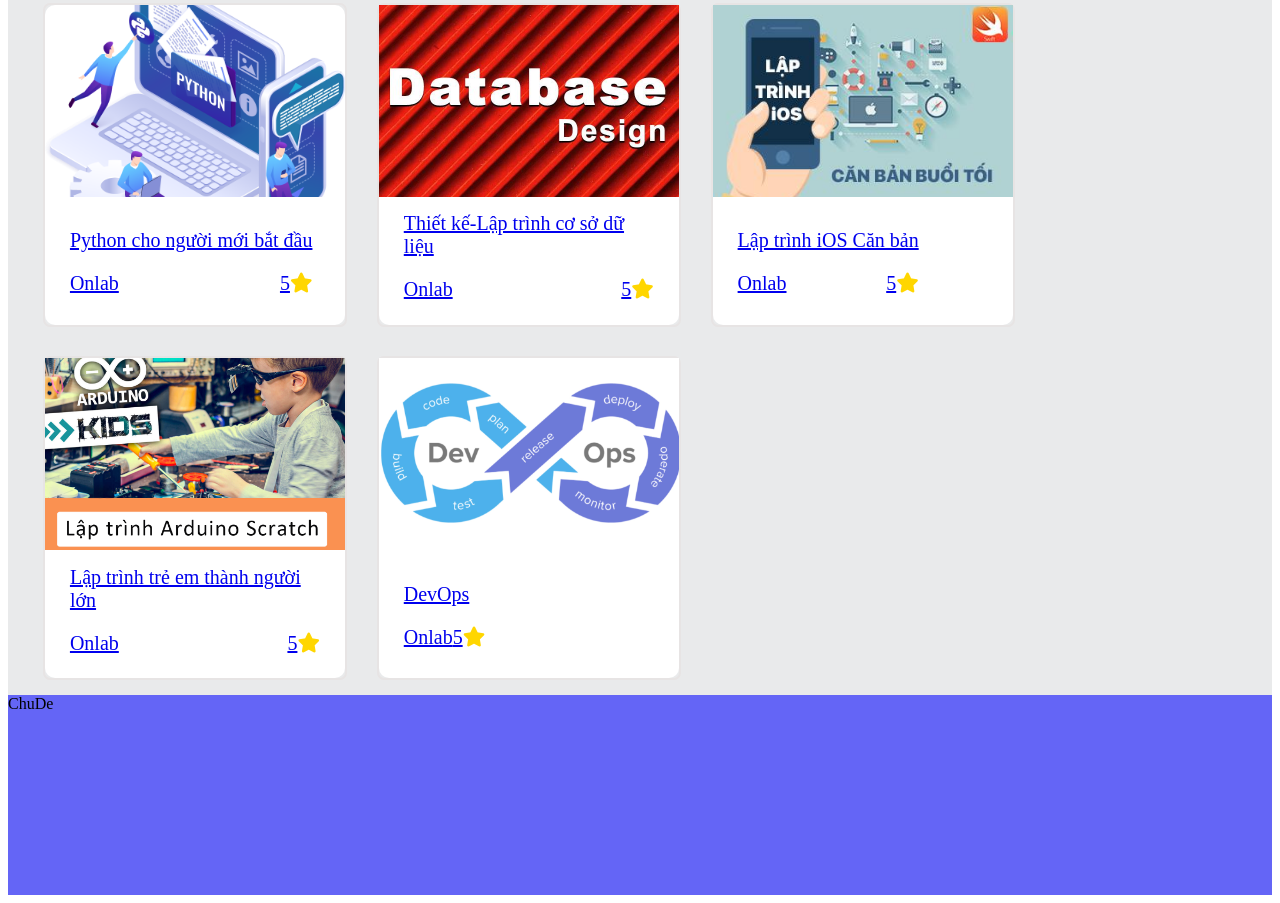
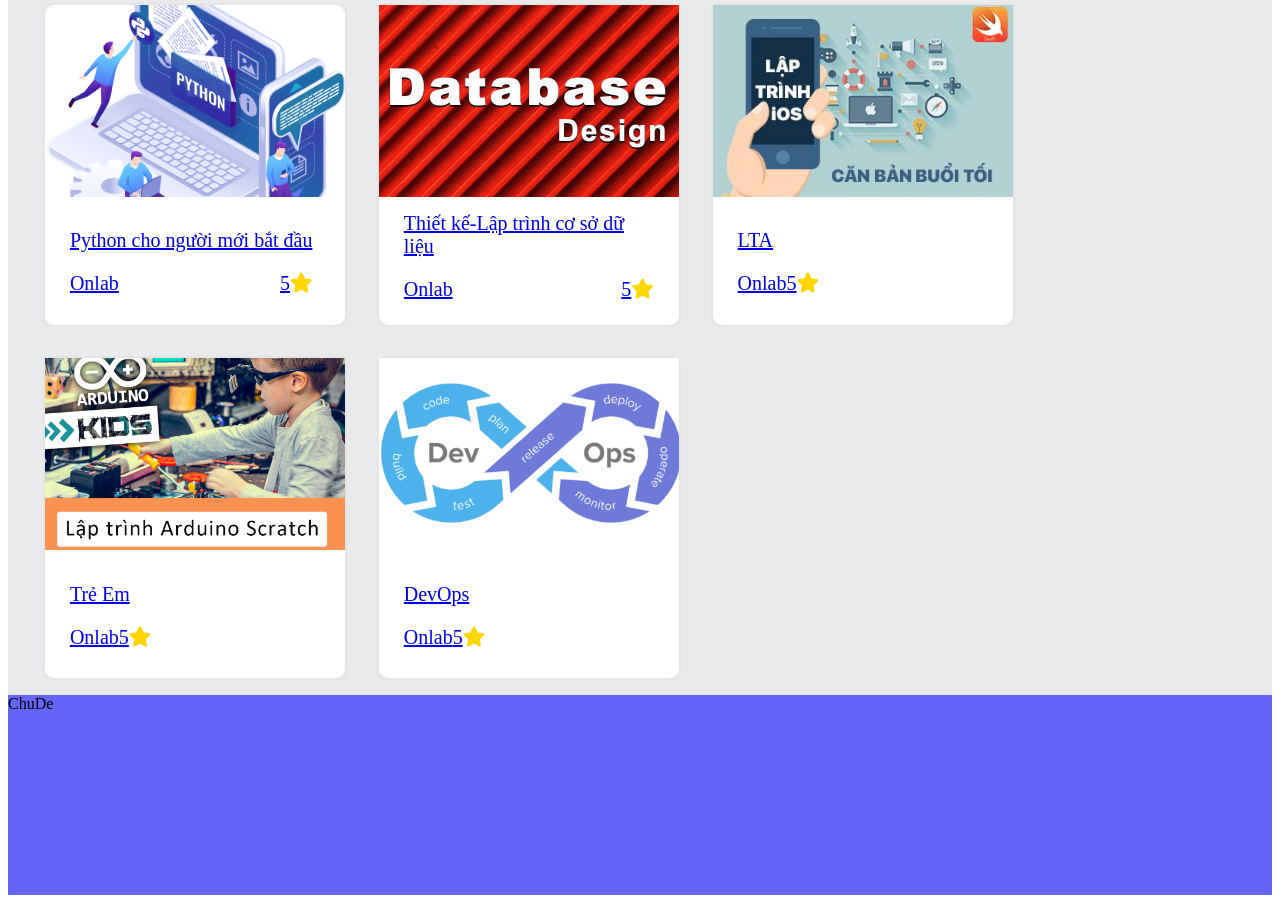
Before and after one commit to Chienyh/TECHcover, a plain HTML site: page index.html in a window 1280 px wide. Shown: the part 833-1736 px from the top of the page. Drawn offline with Linux system fonts and the light colour scheme.

Commit message:
Update index.html
bychien

```diff
--- a/index.html
+++ b/index.html
@@ -194,7 +194,7 @@
               <div class="java21">
                 <div class="java22">
                       <p class="java221">
-                        Lập trình iOS Căn bản
+                        LTA
                       </p>
                       <p class="java222">
                         Onlab
@@ -215,7 +215,7 @@
               <div class="java21">
                 <div class="java22">
                       <p class="java221">
-                        Lập trình trẻ em thành người lớn
+                        Trẻ Em
                       </p>
                       <p class="java222">
                         Onlab
```
